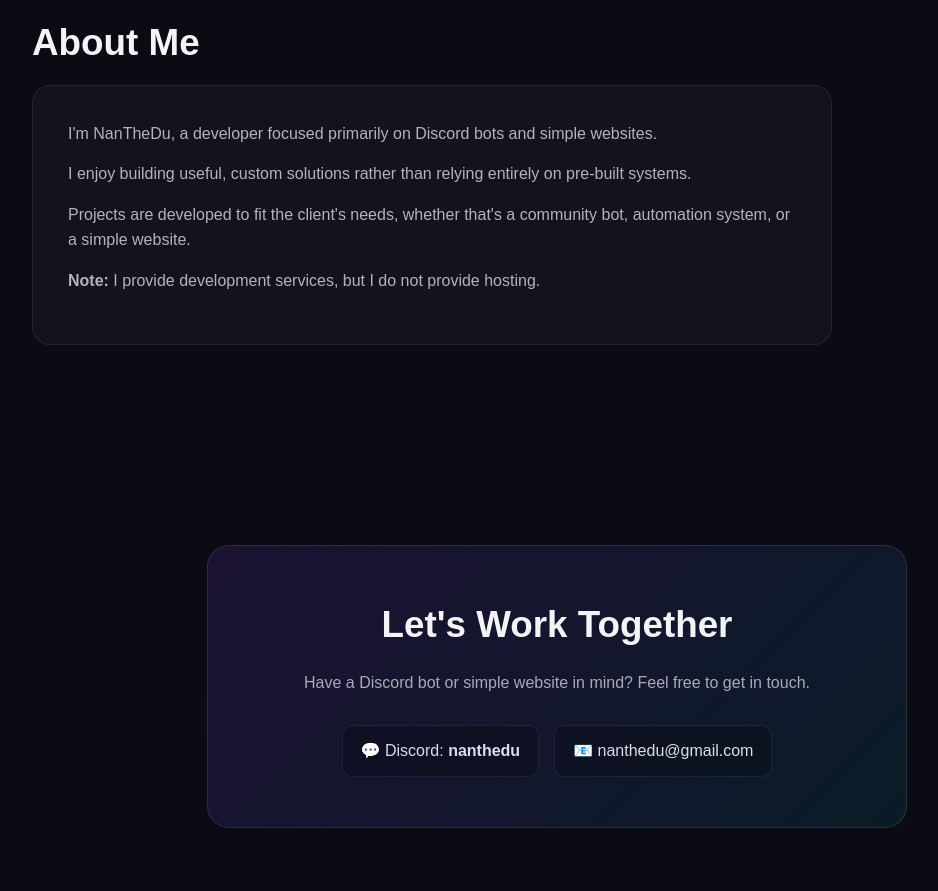
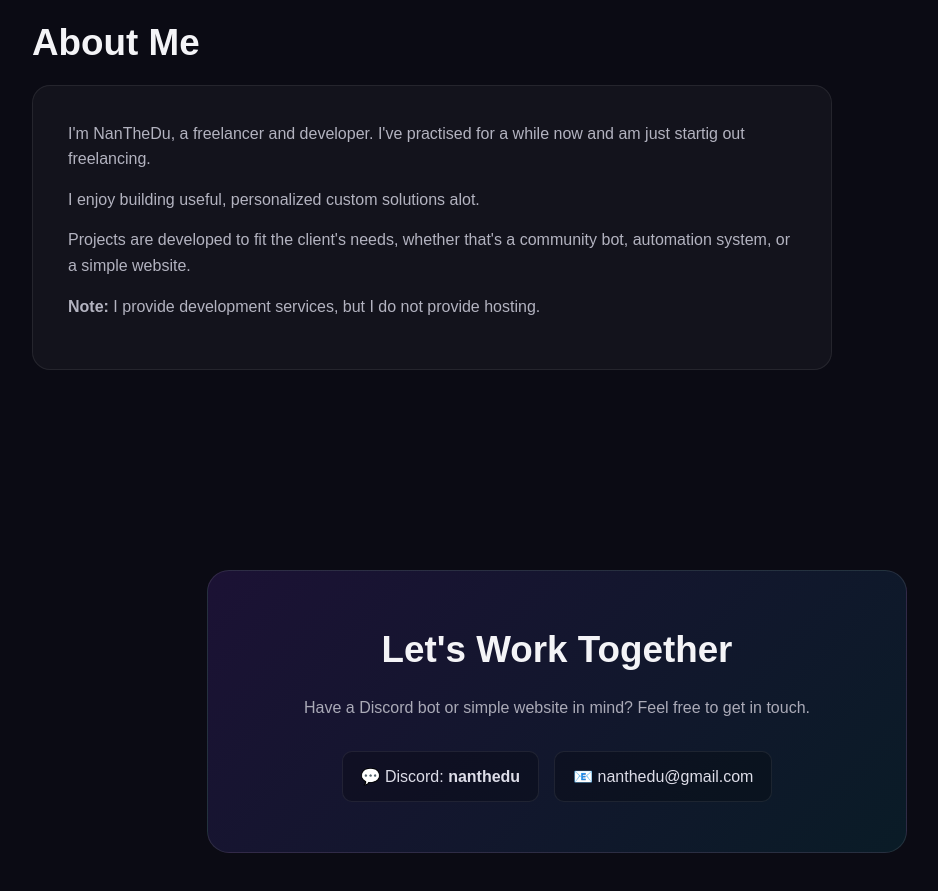
Before and after one commit to loop-bots-and-websites/loops-bots-and-websites.github.io, a plain HTML site: page index.html in a window 1280 px wide. Shown: the part 2280-3171 px from the top of the page, without its empty margins (83-1021 px from the left). Drawn offline with Linux system fonts and the light colour scheme.

Commit message:
Revise personal introduction in index.html
Updated personal description and improved phrasing.

```diff
--- a/index.html
+++ b/index.html
@@ -638,13 +638,11 @@
         <div class="about-box">
 
             <p>
-                I'm NanTheDu, a developer focused primarily on
-                Discord bots and simple websites.
+                I'm NanTheDu, a freelancer and developer. I've practised for a while now and am just startig out freelancing.
             </p>
 
             <p>
-                I enjoy building useful, custom solutions rather
-                than relying entirely on pre-built systems.
+                I enjoy building useful, personalized custom solutions alot.
             </p>
 
             <p>
```
